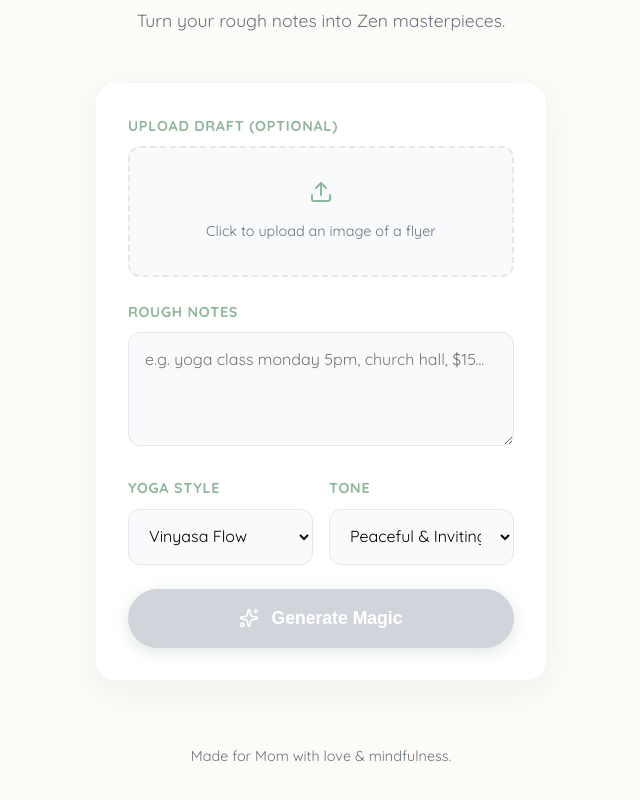
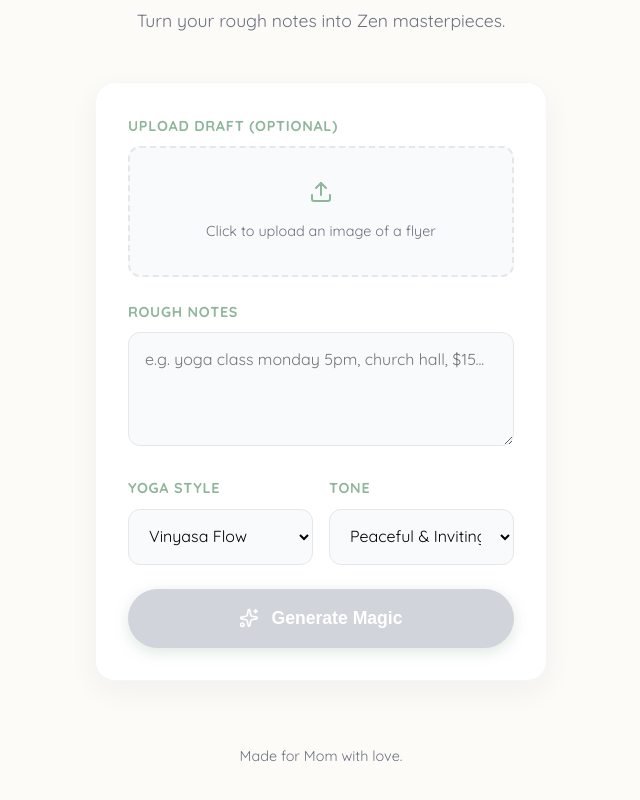
Before and after one commit to PrityushJhaveri/yogadesignapp, a React (Vite) app: page / in a window 1280 px wide. Shown: the part 222-1022 px from the top of the page, without its empty margins (319-959 px from the left). Built offline with nearby package versions, Linux system fonts and the light colour scheme.

Commit message:
Update footer text

```diff
--- a/src/App.jsx
+++ b/src/App.jsx
@@ -198,7 +198,7 @@ function App() {
       </main>
 
       <footer style={{ textAlign: 'center', marginTop: 'auto', padding: '2rem', color: 'var(--text-muted)', fontSize: '0.9rem' }}>
-        <p>Made for Mom with love & mindfulness.</p>
+        <p>Made for Mom with love.</p>
       </footer>
     </div>
   );
```
Also changed, not shown: 1 other file (tests, documents, lock files or other folders).
